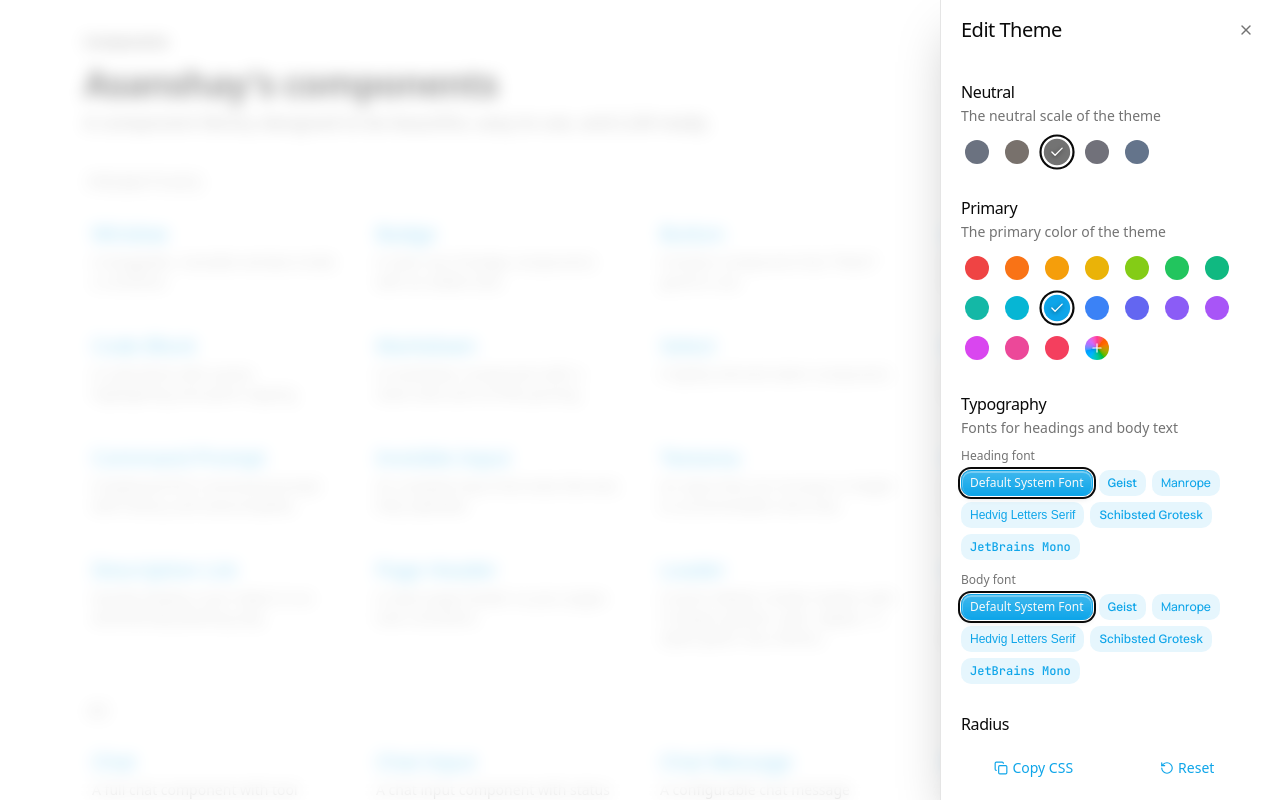
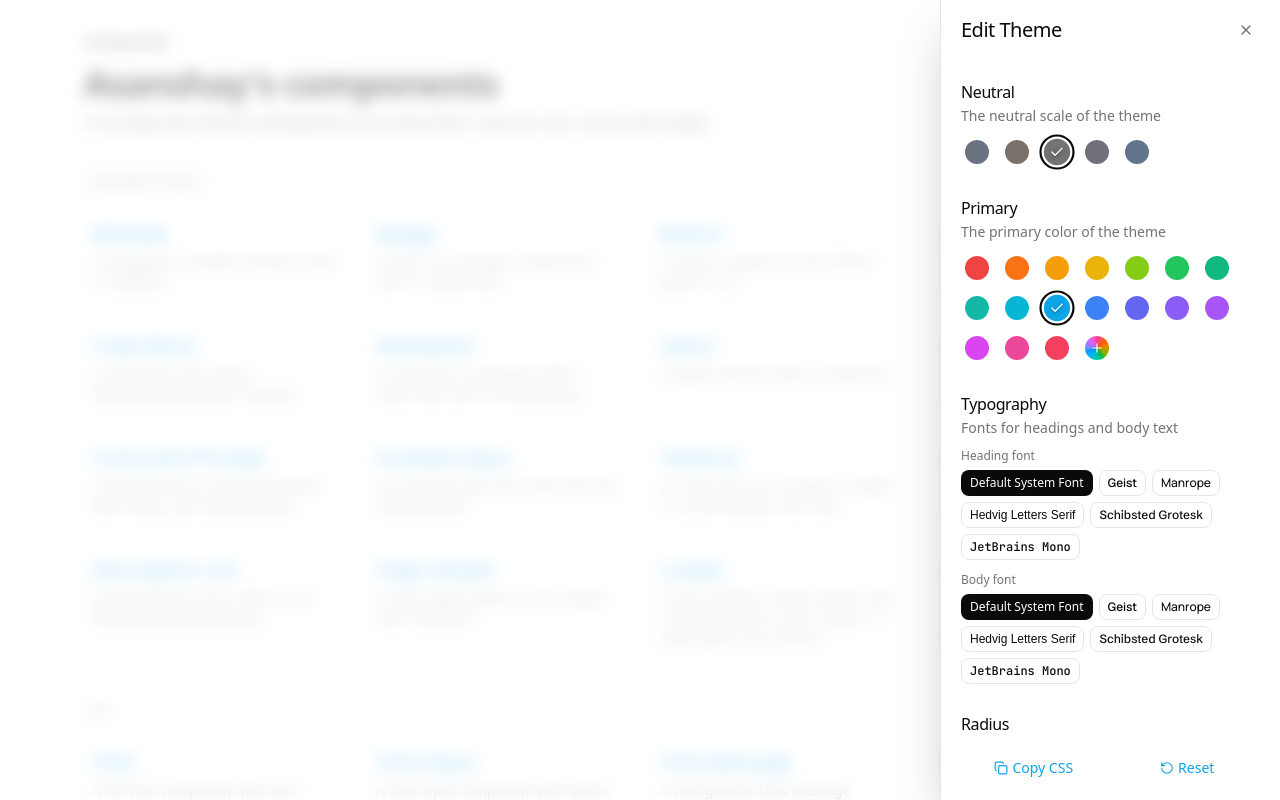
Before and after one commit to SuperAce100/design-system, a Next.js app: page / in a window 1280 px wide. Both pictures are taken after a click on the button 1212 px from the left and 32 px from the top of the page. Shown: the top 800 px of the page. Built offline with nearby package versions, Linux system fonts and the light colour scheme; a web font is replaced by a local one.

Commit message:
Remove selected outlines in theme customizer controls

```diff
--- a/components/theme-customizer.tsx
+++ b/components/theme-customizer.tsx
@@ -91,7 +91,7 @@ function ThemeDrawer({ open, onClose }: { open: boolean; onClose: () => void })
       {/* Panel */}
       <div
         className={cn(
-          "relative ml-auto flex h-full w-[340px] max-w-full flex-col border-l bg-background shadow-2xl transition-transform duration-300 ease-out",
+          "relative ml-auto flex h-full w-[340px] max-w-full flex-col border-l bg-background shadow-2xl transition-transform duration-300 ease-out [&_button]:focus-visible:ring-0 [&_button]:focus-visible:ring-offset-0 [&_button]:focus-visible:border-transparent",
           open ? "translate-x-0" : "translate-x-full"
         )}
         onTransitionEnd={handleTransitionEnd}
@@ -419,10 +419,12 @@ function FontOptionPicker({
             key={font}
             type="button"
             size="xs"
-            variant={selectedFont === font ? "default" : "secondary"}
+            variant="ghost"
             className={cn(
-              "h-auto min-h-0 px-2 py-1 text-xs",
-              selectedFont === font && "ring-2 ring-ring ring-offset-1 ring-offset-background"
+              "h-auto min-h-0 rounded-md border px-2 py-1 text-xs shadow-none",
+              selectedFont === font
+                ? "border-transparent bg-foreground text-background hover:bg-foreground/90"
+                : "border-border bg-background text-foreground hover:bg-muted"
             )}
             onClick={() => onChange(font)}
             aria-pressed={selectedFont === font}
```
